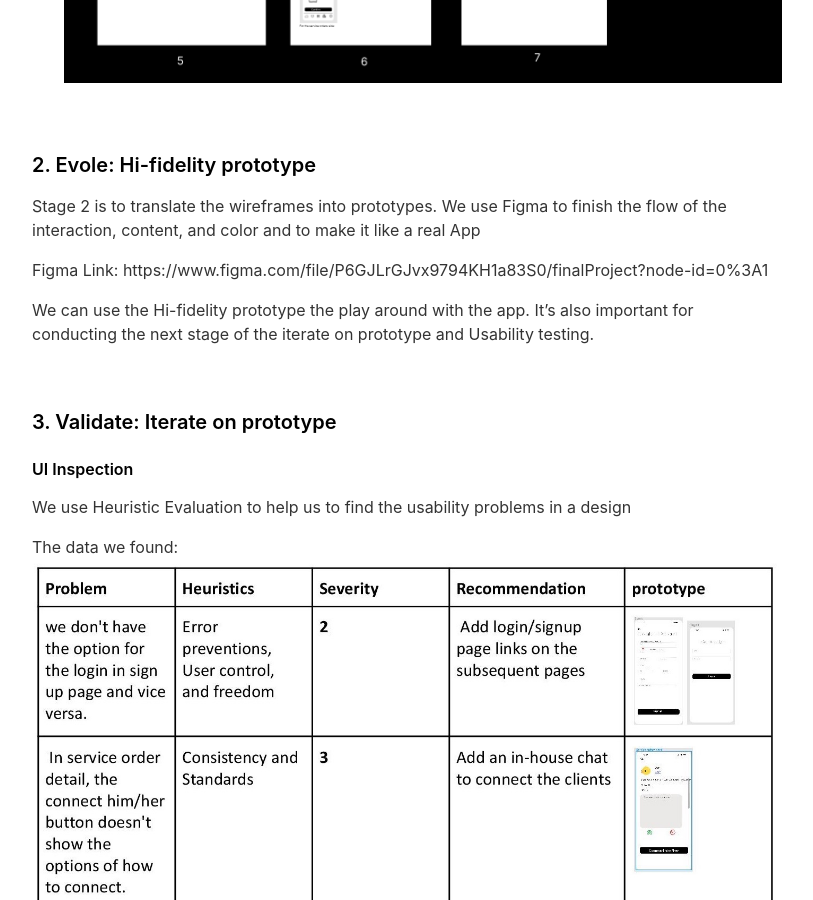
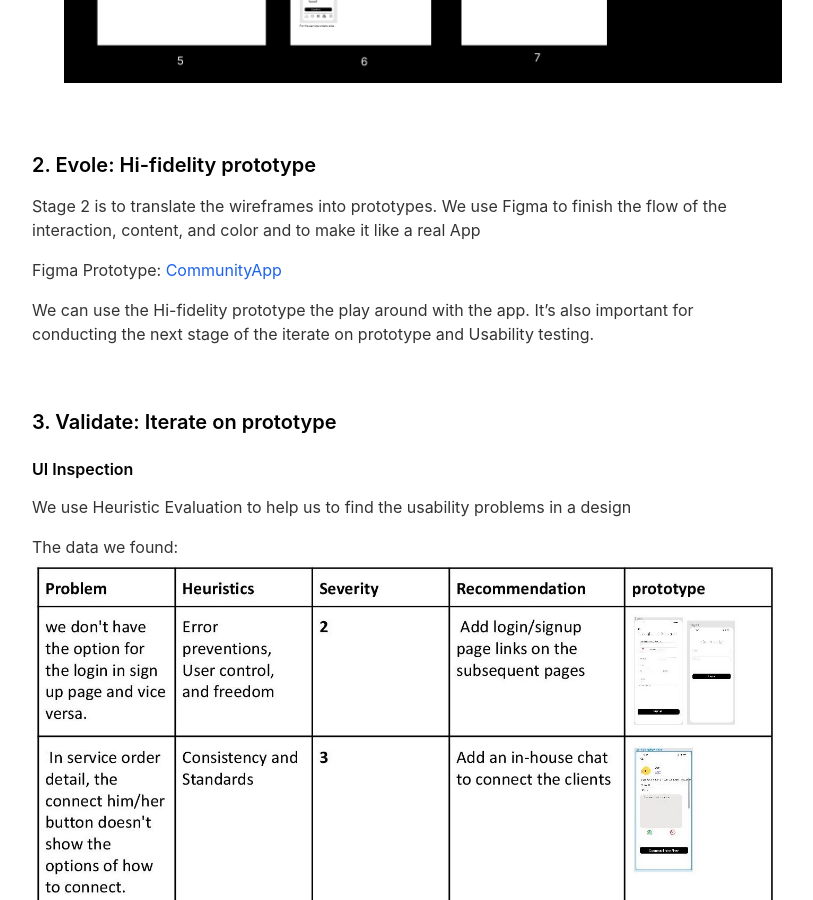
Before and after one commit to jg100/CommunityApp, a Jekyll site: the page built from _pages/Process.md, in a window 1280 px wide and 900 px high, scrolled down 1544 px. Shown: the whole window, without its empty margins (233-1046 px from the left). Built offline with Jekyll 4.4.1, drawn with Linux system fonts in a browser that asks for light colours; nearby versions of some CDN libraries.

Commit message:
Update Process.md

```diff
--- a/_pages/Process.md
+++ b/_pages/Process.md
@@ -27,8 +27,8 @@ We use figma to create wireframes.
 Stage 2 is to translate the wireframes into prototypes.
 We use Figma to finish the flow of the interaction, content, and color and to make it like a real App
 
-Figma Link:
-https://www.figma.com/file/P6GJLrGJvx9794KH1a83S0/finalProject?node-id=0%3A1
+Figma Prototype: <a href="https://www.figma.com/file/P6GJLrGJvx9794KH1a83S0/finalProject?node-id=0%3A1" rel="link">CommunityApp</a>
+
 
 We can use the Hi-fidelity prototype the play around with the app. It's also important for conducting the next stage of the iterate on prototype and Usability testing.
 
```
Also changed, not shown: other parts of _pages/Process.md (+1 -1 lines).
